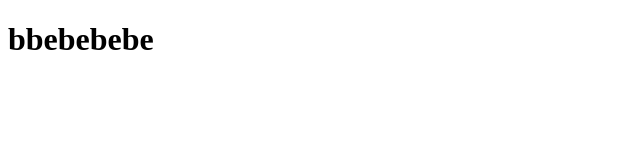
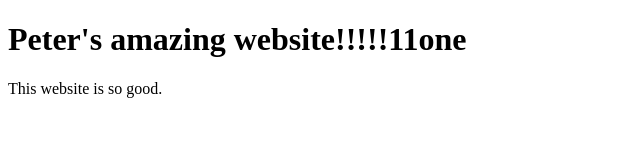
Before and after one commit to scarok/scarok.github.io, a plain HTML site: page index.html in a window 1280 px wide. Shown: the whole page, without its empty margins (0-640 px from the left). Drawn offline with Linux system fonts and the light colour scheme.

Commit message:
Formatting and ignore file for idea

```diff
--- a/index.html
+++ b/index.html
@@ -1,11 +1,10 @@
 <!doctype html>
 <html>
   <head>
-    <title> Pete hrmmm
-	</title>
+    <title>Pete hrmmm</title>
   </head>
   <body>
-    <h1> bbebebebe
-	</h1>
+    <h1>Peter's amazing website!!!!!11one</h1>
+    <p>This website is so good.</p>
   </body>
 </html>
```
Also changed, not shown: 1 other file.
